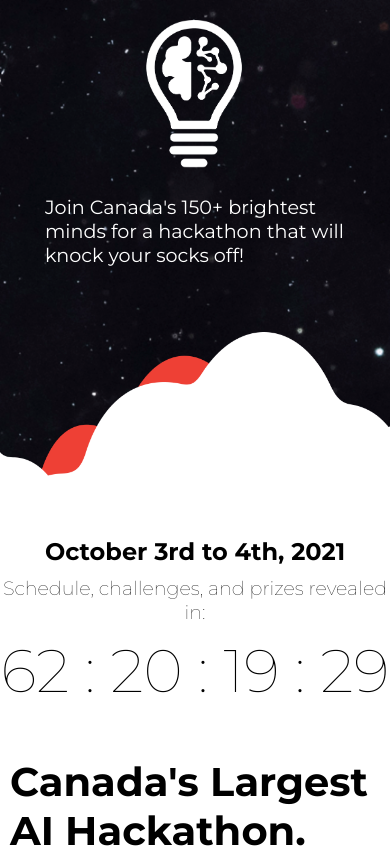
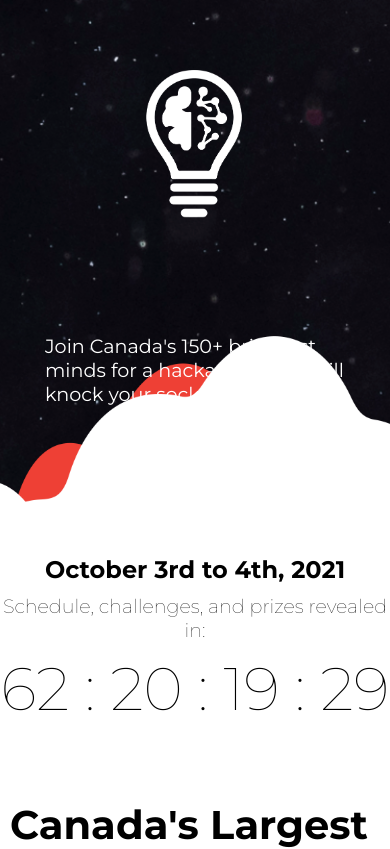
Before and after one commit to McGillAISociety/MAIShacks, a Next.js app: page / in a window 390 px wide. Shown: the top 849 px of the page. Built offline with nearby package versions, Linux system fonts and the light colour scheme.

Commit message:
consolidate countdown and landing, use relative positioning with mixed success

```diff
--- a/components/home/Countdown.js
+++ /dev/null
@@ -1,27 +0,0 @@
-import styles from '../../styles/Countdown.module.scss';
-import Countdown from 'react-countdown';
-
-export default function MyCountdown() {
-
-    const zeroify = (_num) => {
-        const num = String(_num);
-        return num.length === 1 ? `0${num}` : num;
-    }
-
-    return <div className="flex-container">
-        <div className={styles['countdown-container']}>
-            <h2>October 3rd to 4th, 2021</h2>
-            <p>Schedule, challenges, and prizes revealed in:</p>
-            <Countdown
-                // TODO: make sure this is the correct date
-                date={Date.parse("2021-09-28T00:00:00+0000")}
-                renderer={({ days, hours, minutes, seconds }) => (
-                    <span className={styles['countdown']}>
-                        {zeroify(days)}&nbsp;:&nbsp;{zeroify(hours)}&nbsp;:&nbsp;
-                        {zeroify(minutes)}&nbsp;:&nbsp;{zeroify(seconds)}
-                    </span>
-                )}
-            />
-        </div>
-    </div>
-}
--- a/components/home/Info.js
+++ b/components/home/Info.js
@@ -2,7 +2,7 @@ import styles from '../../styles/Info.module.scss';
 
 export default function Info() {
 
-    return <>
+    return <div className={styles['container']}>
         <div className="flex-container">
             <div>
                 <div className={'text-container'}>
@@ -32,5 +32,5 @@ export default function Info() {
                 <p>Ut eleifend quam orci, ac varius ligula posuere ac. Donec id ornare enim. Aliquam vel metus arcu. Vestibulum ante ipsum primis in faucibus.</p>
             </div>
         </div>
-    </>
+    </div>
 }
--- a/components/home/Landing.js
+++ b/components/home/Landing.js
@@ -1,21 +1,46 @@
 import styles from '../../styles/Landing.module.scss';
+import Countdown from 'react-countdown';
 
 // TODO: mais logo in the top right
 export default function Landing() {
+
+    const zeroify = (_num) => {
+        const num = String(_num);
+        return num.length === 1 ? `0${num}` : num;
+    }
+
     return <>
         <div className={styles['background']}>
-            <img src='/images/sky.png' alt='sky' className={styles['background__sky']}/>
+            <img src='/images/sky.png' alt='sky' className={styles['background__sky']} />
+            {/* TODO: ideally, want the top and bottom content positioned relative to the clouds, not the entire backgorund div */}
             <img src='/images/clouds.png' alt='clouds' className={styles['background__clouds']}/>
         </div>
-        <div className={`flex-container ${styles['content']}`}>
-            <img src='/images/logo_big.png' alt='big logo' className={`mobile-hide ${styles['content__big-logo']}`} />
-            <div className={`desktop-hide flex ${styles['content__small-logo-container']}`}>
-                <img src='/images/logo_small.png' alt='small logo' className={styles['content__small-logo']}/>
+        <div className={`flex-container ${styles['top-content']}`}>
+            <img src='/images/logo_big.png' alt='big logo' className={`mobile-hide ${styles['top-content__big-logo']}`} />
+            <div className={`desktop-hide flex ${styles['top-content__small-logo-container']}`}>
+                <img src='/images/logo_small.png' alt='small logo' className={styles['top-content__small-logo']}/>
             </div>
-            <div className={styles['content__text']}>
+            {/* TODO: fix mobile text alignment! */}
+            <div className={`align-top-mobile ${styles['top-content__text']}`}>
                 <p>Join Canada&apos;s 150+ brightest minds for a hackathon that will knock your socks off!</p>
                 {/* TODO: apply button */}
             </div>
         </div>
+        <div className={`flex-container ${styles['bottom-content-container']}`}>
+            <div className={styles['bottom-content']}>
+                <h2>October 3rd to 4th, 2021</h2>
+                <p>Schedule, challenges, and prizes revealed in:</p>
+                <Countdown
+                    // TODO: make sure this is the correct date
+                    date={Date.parse("2021-09-28T00:00:00+0000")}
+                    renderer={({ days, hours, minutes, seconds }) => (
+                        <span>
+                            {zeroify(days)}&nbsp;:&nbsp;{zeroify(hours)}&nbsp;:&nbsp;
+                            {zeroify(minutes)}&nbsp;:&nbsp;{zeroify(seconds)}
+                        </span>
+                    )}
+                />
+            </div>
+        </div>
     </>;
 }
--- a/pages/_app.js
+++ b/pages/_app.js
@@ -3,6 +3,7 @@ import '../styles/globals.scss'
 
 // TODO: add head data (+ a _document.js file)
 // TODO: add animations on load
+// TODO: fill out content based on last year's site
 
 function MyApp({ Component, pageProps }) {
   return <>
--- a/pages/index.js
+++ b/pages/index.js
@@ -1,6 +1,5 @@
 import Landing from '../components/home/Landing'
 import Info from '../components/home/Info'
-import Countdown from '../components/home/Countdown'
 import FAQ from '../components/home/FAQ'
 import Sponsors from '../components/home/Sponsors'
 
@@ -11,7 +10,6 @@ import Sponsors from '../components/home/Sponsors'
 export default function Home() {
   return <>
     <Landing />
-    <Countdown />
     <Info />
     <FAQ />
     <Sponsors />
--- a/styles/Countdown.module.scss
+++ /dev/null
@@ -1,18 +0,0 @@
-.countdown-container {
-    margin-top: 20px;
-    text-align: center;
-    p {
-        font-weight: lighter;
-    }
-}
-
-.countdown {
-    font-size: 60px;
-    font-weight: lighter;
-}
-
-@media screen and (max-width: 1000px) {
-    .countdown-container {
-        margin-top: 220px;
-    }
-  }
--- a/styles/Info.module.scss
+++ b/styles/Info.module.scss
@@ -1,3 +1,7 @@
+.container {
+    margin-top: 50px;
+}
+
 .connecty-boi {
     max-width: 80%;
     width: 1000px;
--- a/styles/Landing.module.scss
+++ b/styles/Landing.module.scss
@@ -1,44 +1,64 @@
+%relative-center {
+    position: relative;
+    width: 100%;
+    left: 50%;
+    -webkit-transform: translateX(-50%);
+    -ms-transform: translateX(-50%);
+    -o-transform: translateX(-50%);
+    transform: translateX(-50%);
+}
+
 .background {
     width: 100%;
     overflow: hidden;
     position: absolute;
-    %shared {
-        position: relative;
-        width: 100%;
-        min-width: 1300px;
-        left: 50%;
-        -webkit-transform: translateX(-50%);
-        -ms-transform: translateX(-50%);
-        -o-transform: translateX(-50%);
-        transform: translateX(-50%);
-    }
     &__sky {
-        @extend %shared;
+        @extend %relative-center;
+        min-width: 1500px;
         z-index: -2;
     }
     &__clouds {
-        @extend %shared;
+        @extend %relative-center;
+        min-width: 1500px;
         z-index: -1;
-        top: -350px;
+        top: -450px;
     }
 }
 
-.content {
+.top-content {
+    position: relative;
     justify-content: space-evenly;
+    top: 50px;
+    height: 450px;
     &__big-logo {
-        padding-top: 50px;
-        height: 410px;
+        height: 450px;
     }
     &__small-logo-container {
         width: 100%;
+        align-self: flex-start;
     }
     &__small-logo {
-        align-self: flex-start;
         height: 150px;
-        margin-bottom: 15px;
     }
     &__text {
         width: 300px;
         color: white;
     }
 }
+
+.bottom-content-container {
+    position: relative;
+    top: 25px;
+}
+
+.bottom-content {
+    margin-top: 20px;
+    text-align: center;
+    p {
+        font-weight: lighter;
+    }
+    span {
+        font-size: 60px;
+        font-weight: lighter;
+    }
+}
--- a/styles/globals.scss
+++ b/styles/globals.scss
@@ -70,6 +70,9 @@ p {
   .mobile-hide {
     display: none;
   }
+  .align-top-mobile {
+    align-self: flex-start;
+  }
 }
 
 @media screen and (min-width: 1001px) {
```
